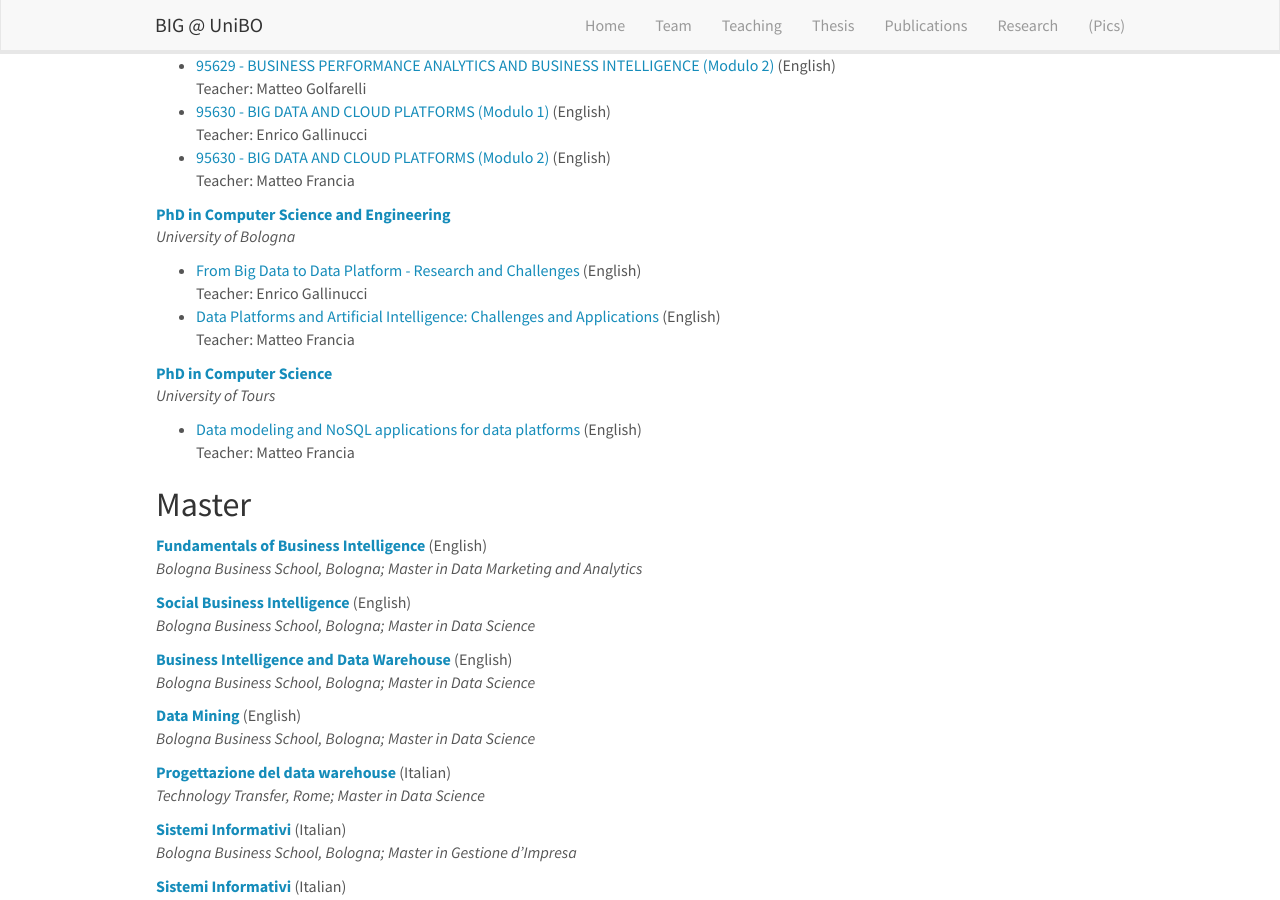
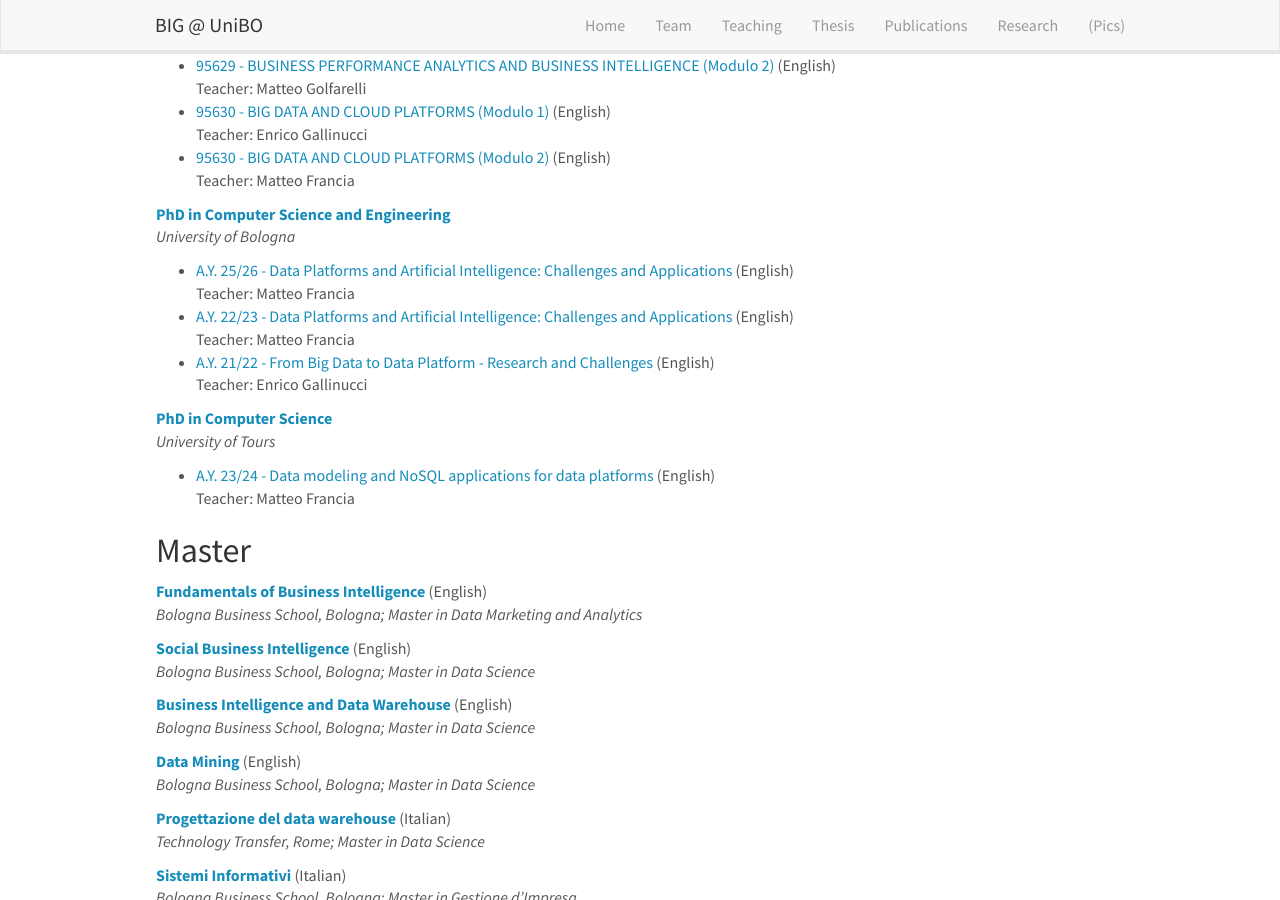
Before and after one commit to big-unibo/big-unibo.github.io, a Jekyll site: the page built from _pages/teaching.md, in a window 1280 px wide and 900 px high, scrolled down 1005 px. Built offline with Jekyll 4.4.1, drawn with Linux system fonts in a browser that asks for light colours; nearby versions of some CDN libraries.

Commit message:
fix: phd courses

```diff
--- a/_data/courses-university.yml
+++ b/_data/courses-university.yml
@@ -99,14 +99,19 @@
   link: https://disi.unibo.it/it/didattica/dottorati-di-ricerca/computer-science-and-engineering/
   courses:
 
-  - title: "From Big Data to Data Platform - Research and Challenges"
+  - title: "A.Y. 25/26 - Data Platforms and Artificial Intelligence: Challenges and Applications"
+    language: English
+    teachers: Matteo Francia
+    homelink: phd_bigdata_dataplatform_2223.md
+
+  - title: "A.Y. 22/23 - Data Platforms and Artificial Intelligence: Challenges and Applications"
+    language: English
+    teachers: Matteo Francia
+    homelink: phd-course-from-to-data-platform-2223
+
+  - title: "A.Y. 21/22 - From Big Data to Data Platform - Research and Challenges"
     language: English
     teachers: Enrico Gallinucci
-    homelink: phd-course-from-big-data-to-data-platform
-
-  - title: "Data Platforms and Artificial Intelligence: Challenges and Applications"
-    language: English
-    teachers: Matteo Francia
     homelink: phd-course-from-big-data-to-data-platform
 
 - title: PhD in Computer Science
@@ -114,7 +119,7 @@
   link:
   courses:
 
-  - title: "Data modeling and NoSQL applications for data platforms"
+  - title: "A.Y. 23/24 - Data modeling and NoSQL applications for data platforms"
     language: English
     teachers: Matteo Francia
     homelink: phd-nosql-utours-2324
```
Also changed, not shown: _pages/phd_bigdata_dataplatform_2526.md (added, +54 -0 lines).
